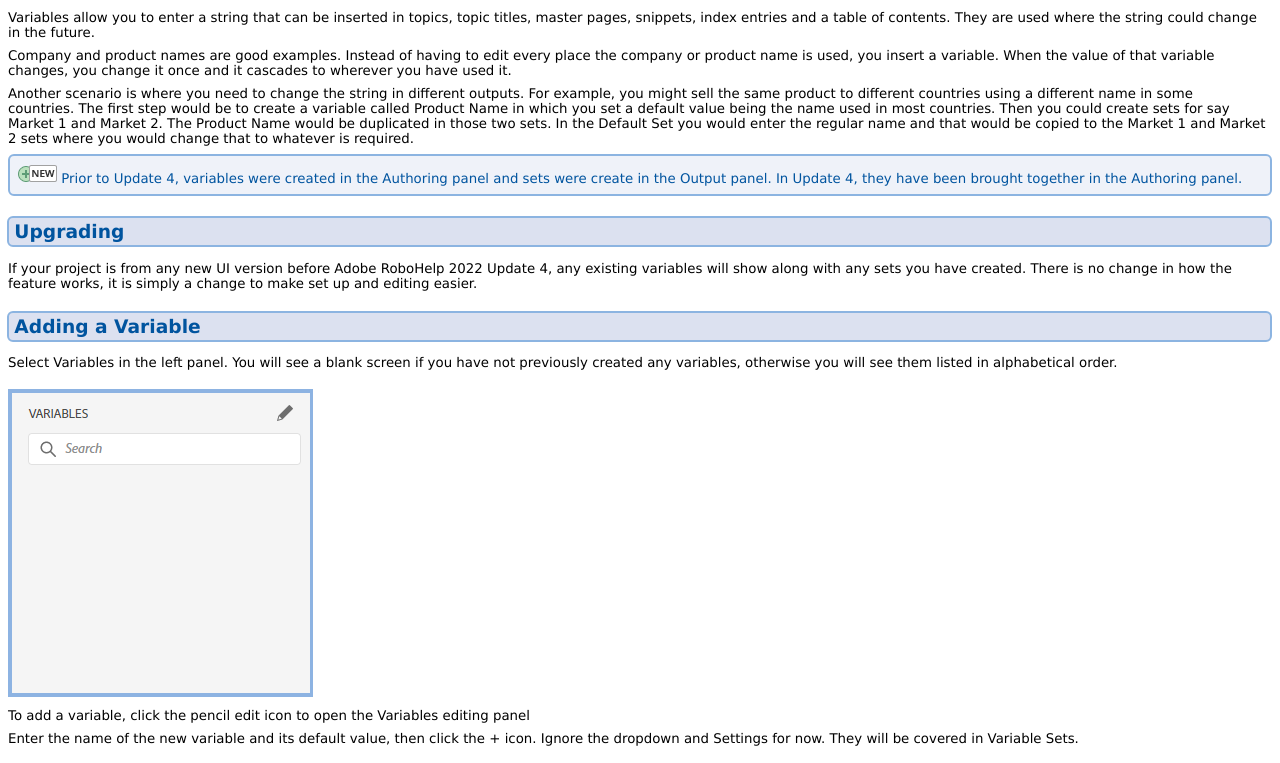
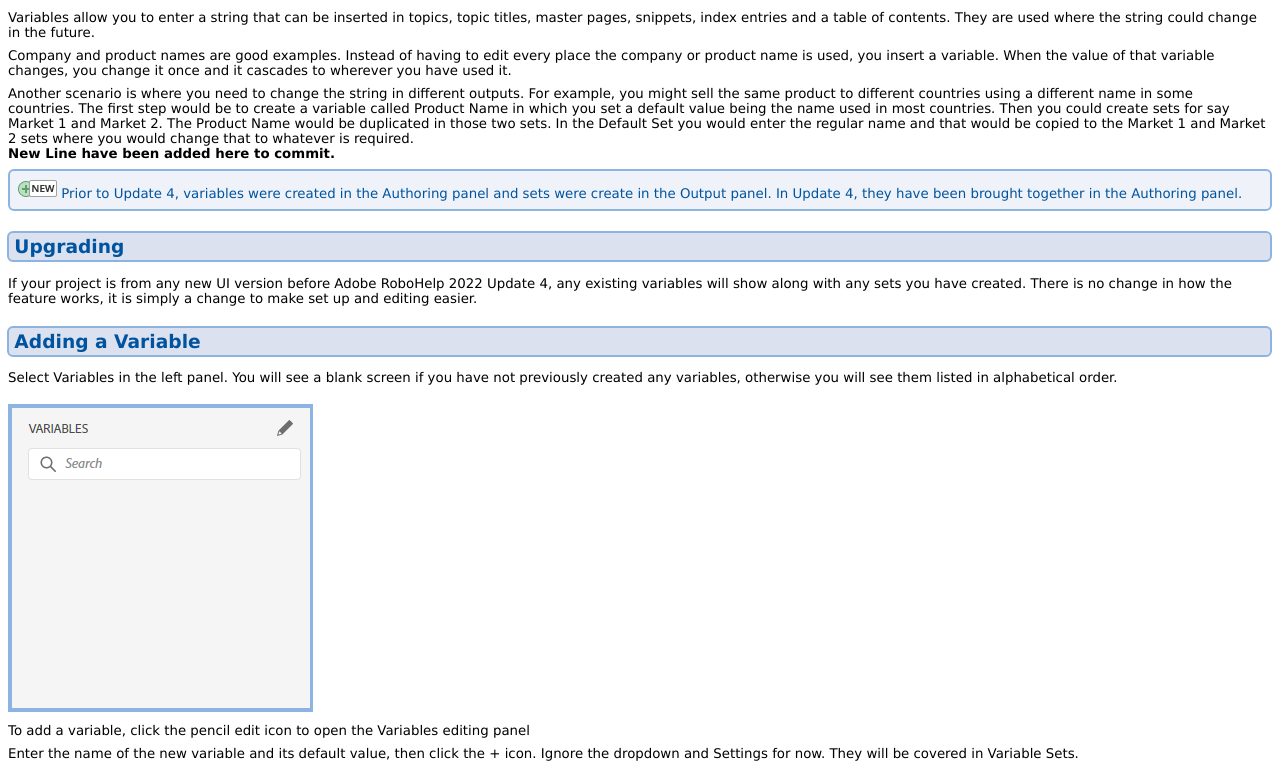
Before and after one commit to shalvardb/Update6, a plain HTML site: page contents/authoring/variables.htm in a window 1280 px wide. Shown: the part 43-806 px from the top of the page. Drawn offline with Linux system fonts and the light colour scheme.

Commit message:
New line have been added here.

```diff
--- a/contents/authoring/variables.htm
+++ b/contents/authoring/variables.htm
@@ -14,7 +14,9 @@
   <h1>Variables</h1>
   <p>Variables allow you to enter a string that can be inserted in topics, topic titles, master pages, snippets, index entries and a table of contents. They are used where the string could change in the future.</p>
   <p>Company and product names are good examples. Instead of having to edit every place the company or product name is used, you insert a variable. When the value of that variable changes, you change it once and it cascades to wherever you have used it.</p>
-  <p>Another scenario is where you need to change the string in different outputs. For example, you might sell the same product to different countries using a different name in some countries. The first step would be to create a variable called Product Name in which you set a default value being the name used in most countries. Then you could create sets for say Market 1 and Market 2. The Product Name would be duplicated in those two sets. In the Default Set you would enter the regular name and that would be copied to the Market 1 and Market 2 sets where you would change that to whatever is required.</p>
+  <p>Another scenario is where you need to change the string in different outputs. For example, you might sell the same product to different countries using a different name in some countries. The first step would be to create a variable called Product Name in which you set a default value being the name used in most countries. Then you could create sets for say Market 1 and Market 2. The Product Name would be duplicated in those two sets. In the Default Set you would enter the regular name and that would be copied to the Market 1 and Market 2 sets where you would change that to whatever is required.<br />
+    <strong>New Line have been added here to commit.</strong>
+  </p>
   <p class="emphasis1"><img src="../assets/images/BadgeNew.png" /> Prior to Update 4, variables were created in the Authoring panel and sets were create in the Output panel. In Update 4, they have been brought together in the Authoring panel.</p>
   <h2>Upgrading</h2>
   <p>If your project is from any new UI version before <span data-keyref="ProdName_2022">Adobe RoboHelp 2022</span> Update 4, any existing variables will show along with any sets you have created. There is no change in how the feature works, it is simply a change to make set up and editing easier.</p>
```
